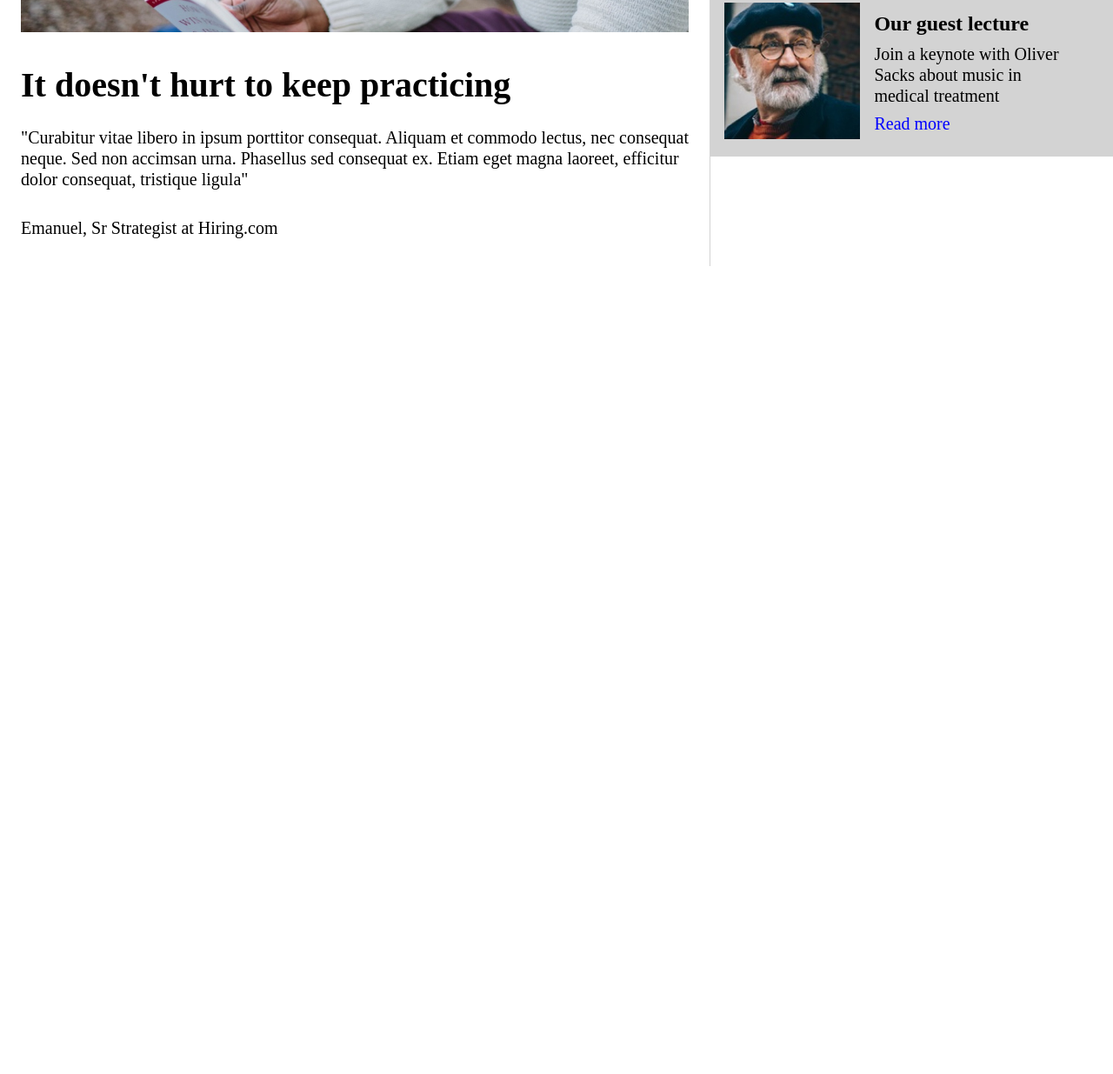
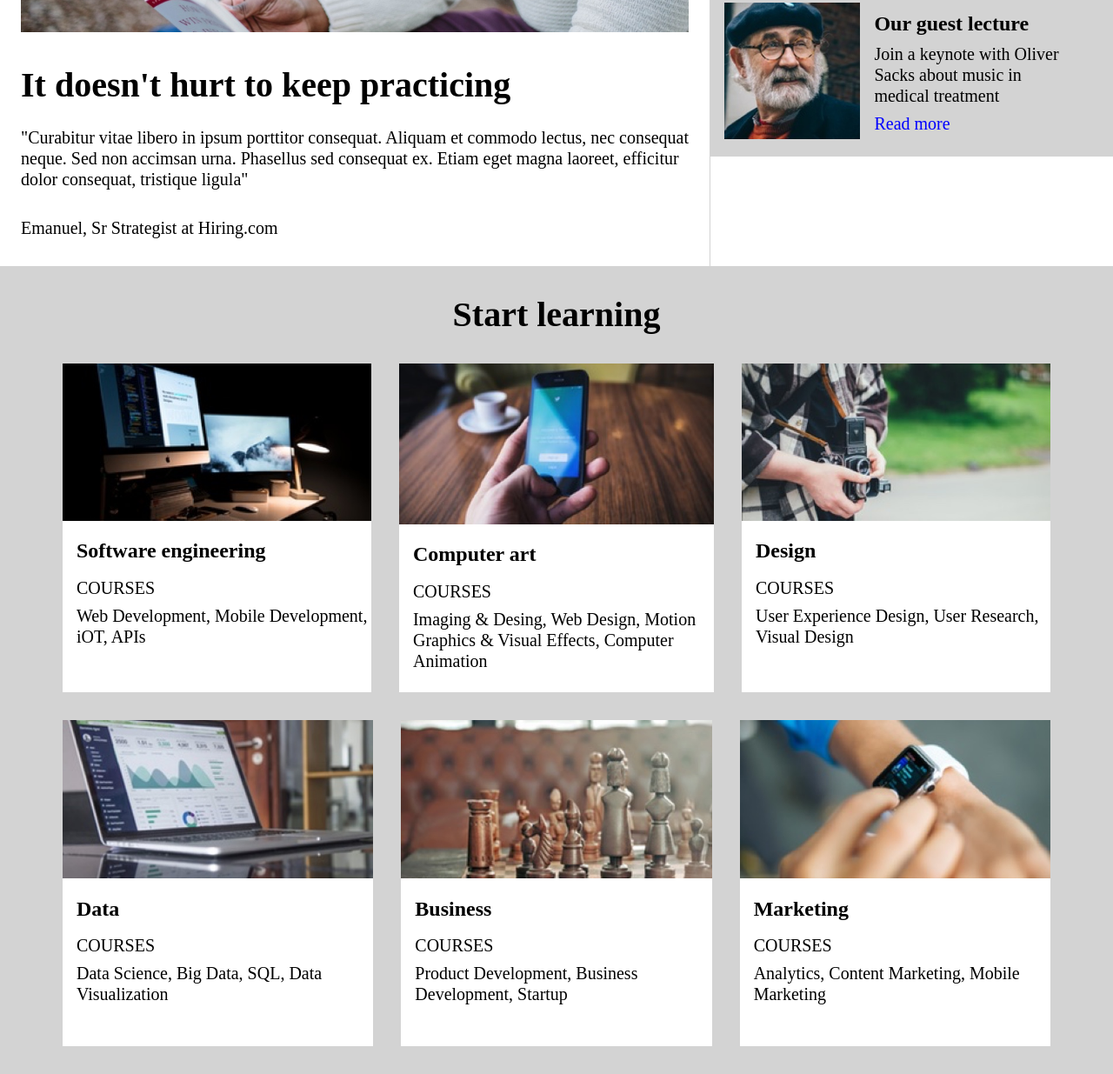
Before and after one commit to stevD9/colmaracademy, a plain HTML site: page index.html in a window 1280 px wide. Shown: the part 1116-2351 px from the top of the page at 87% size. Before the commit the page ends 1422 px from the top, so only its background shows below. Drawn offline with Linux system fonts and the light colour scheme.

Commit message:
Courses first draft

```diff
--- a/index.html
+++ b/index.html
@@ -104,6 +104,92 @@
           </div>
         </div>
       </div>
+
+<!-- Courses -->
+
+      <div id="courses">
+        <h1>Start learning</h1>
+        <div class="desktop">
+          <div class="row top">
+            <div class="course">
+              <div class="course-image">
+                <img src="./resources/images/course-software.jpg" alt="">
+              </div>
+              <div class="course-info">
+                <h2>Software engineering</h2>
+                <p>COURSES</p>
+                <p class="course-content">Web Development, Mobile Development, iOT, APIs</p>
+              </div>
+            </div>
+
+            <div class="course">
+              <div class="course-image">
+                <img src="./resources/images/course-computer-art.jpg" alt="">
+              </div>
+              <div class="course-info">
+                <h2>Computer art</h2>
+                <p>COURSES</p>
+                <p class="course-content">Imaging & Desing, Web Design, Motion Graphics & Visual Effects, Computer Animation</p>
+              </div>
+            </div>
+
+            <div class="course">
+              <div class="course-image">
+                <img src="./resources/images/course-design.jpg" alt="">
+              </div>
+              <div class="course-info">
+                <h2>Design</h2>
+                <p>COURSES</p>
+                <p class="course-content">User Experience Design, User Research, Visual Design</p>
+              </div>
+            </div>
+          </div>
+
+          <div class="row bottom">
+            <div class="course">
+              <div class="course-image">
+                <img src="./resources/images/course-data.jpg" alt="">
+              </div>
+              <div class="course-info">
+                <h2>Data</h2>
+                <p>COURSES</p>
+                <p class="course-content">Data Science, Big Data, SQL, Data Visualization</p>
+              </div>
+            </div>
+
+            <div class="course">
+              <div class="course-image">
+                <img src="./resources/images/course-business.jpg" alt="">
+              </div>
+              <div class="course-info">
+                <h2>Business</h2>
+                <p>COURSES</p>
+                <p class="course-content">Product Development, Business Development, Startup</p>
+              </div>
+            </div>
+
+            <div class="course">
+              <div class="course-image">
+                <img src="./resources/images/course-marketing.jpg" alt="">
+              </div>
+              <div class="course-info">
+                <h2>Marketing</h2>
+                <p>COURSES</p>
+                <p class="course-content">Analytics, Content Marketing, Mobile Marketing</p>
+              </div>
+            </div>
+          </div>
+        </div>
+
+        <div class="mobile">
+          <div class="course"><h3>Software Engineering</h3></div>
+          <div class="course"><h3>Computer Art</h3></div>
+          <div class="course"><h3>Design</h3></div>
+          <div class="course"><h3>Data</h3></div>
+          <div class="course"><h3>Business</h3></div>
+          <div class="course"><h3>Marketing</h3></div>
+        </div>
+      </div>
     </div>
   </body>
 </html>
--- a/resources/css/style.css
+++ b/resources/css/style.css
@@ -11,6 +11,11 @@ h1 {
 
 h2 {
   font-size: 1.50rem;
+  font-weight: bold;
+}
+
+h3 {
+  font-size: 1.25rem;
   font-weight: bold;
 }
 
@@ -237,3 +242,64 @@ header nav.desktop a {
   text-decoration: none;
   color: blue;
 }
+
+@media only screen and (min-width: 480px) {
+  .info-content a:hover {
+    color: green;
+  }
+
+  .info-content a:active {
+    color: red;
+  }
+}
+
+/* Courses */
+
+#courses {
+  padding: 2rem 3.5rem;
+  background-color: lightgrey;
+}
+
+#courses h1 {
+  text-align: center;
+}
+
+#courses .desktop .row {
+  display: flex;
+  justify-content: center;
+  padding-top: 2rem;
+}
+
+#courses .desktop .course {
+  margin: 0 1rem;
+  background-color: white;
+  max-width: 31%;
+}
+
+#courses .desktop .course-image {
+  width: 100%;
+  overflow: hidden;
+}
+
+#courses .desktop .course-image img {
+  max-width: 100%;
+  height: auto;
+}
+
+#courses .desktop .course-info {
+  padding-left: 1rem;
+}
+
+#courses .desktop h2 {
+  padding: 1rem 0;
+}
+
+#courses .row.top .course-content {
+  padding-top: .5rem;
+  padding-bottom: 1.5rem;
+}
+
+#courses .row.bottom .course-content {
+  padding-top: .5rem;
+  padding-bottom: 3rem;
+}
```
